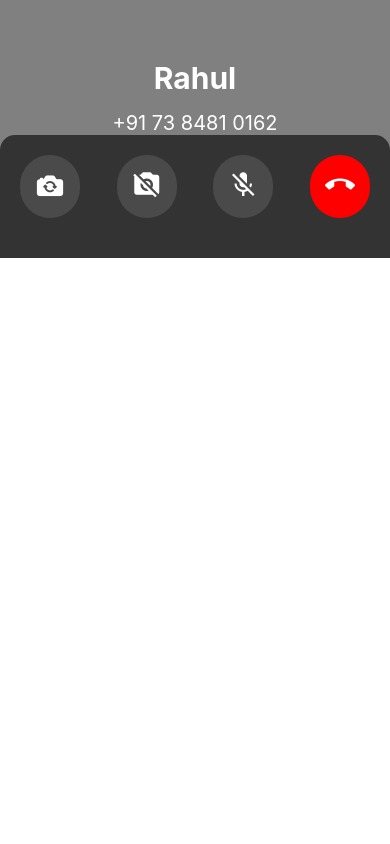
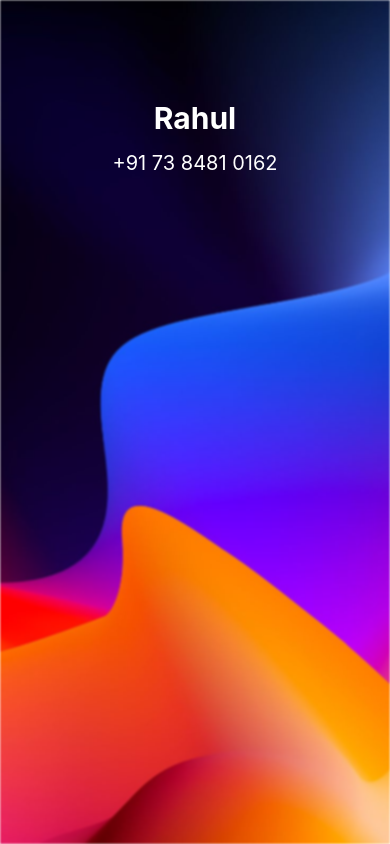
Before and after one commit to koushikm8926/VideoCalling-App, a React Native app: screen / in a window 390 px wide. Built offline with nearby package versions, Linux system fonts and the light colour scheme.

Commit message:
background image added

```diff
--- a/App.js
+++ b/App.js
@@ -2,13 +2,14 @@ import { FlatList, SafeAreaView, StatusBar, StyleSheet, Text, View } from 'react
 import React from 'react'
 import ContactScreen from './src/screens/ContactScreen'
 import CallingScreen from './src/screens/CallingScreen'
-
+import IncomingCallScreen from './src/screens/IncomingCall Screen'
 const App = () => {
   return (
-    <SafeAreaView >
+    <>
       <StatusBar barStyle={'default'} />
-      <CallingScreen/>
-    </SafeAreaView>
+      <IncomingCallScreen/>
+    </>
+
   )
 }
 
--- /dev/null
+++ b/src/screens/IncomingCall Screen/index.js
@@ -0,0 +1,36 @@
+import { StyleSheet, Text, View, ImageBackground } from 'react-native'
+import React from 'react'
+import ios_bg from '../../../assets/Images/ios_bg.jpg'
+
+const IncomingCallScreen = () => {
+  return (
+
+      <ImageBackground source={ios_bg} style={styles.bg} resizeMode='cover'  blurRadius={1}>
+        <Text style={styles.name}>Rahul</Text>
+        <Text style={styles.phoneNumber}>+91 73 8481 0162</Text>
+      </ImageBackground>
+
+  )
+}
+
+
+const styles = StyleSheet.create({
+  name:{
+    fontSize:30,
+    color:'white',
+    marginTop:100,
+    marginBottom:15,
+    fontWeight:'bold',
+},
+phoneNumber:{
+    color:'white',
+    fontSize:20,
+},
+bg:{
+  height:'100%',
+  width:'100%',
+  flex:1,
+  alignItems:'center',
+}
+})
+export default IncomingCallScreen
```
Also changed, not shown: assets/Images/ios_bg.jpg (added).
